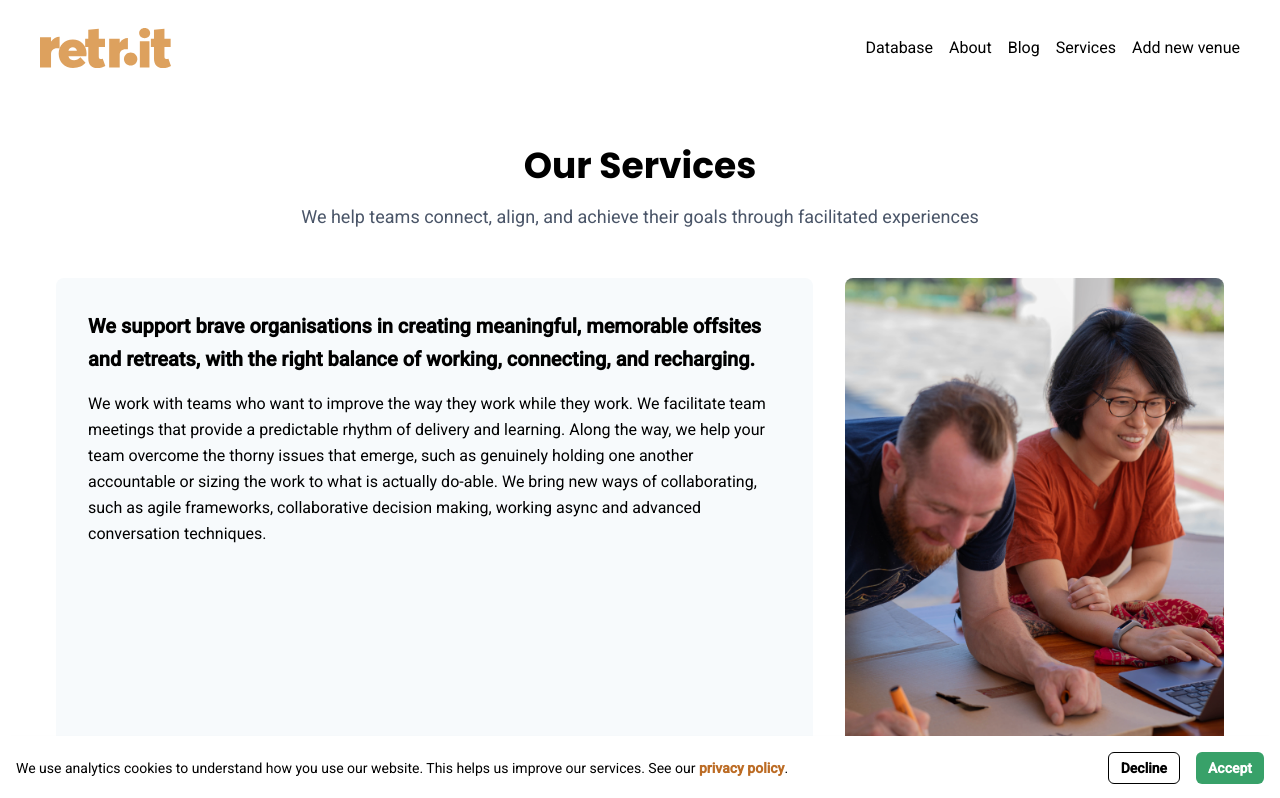
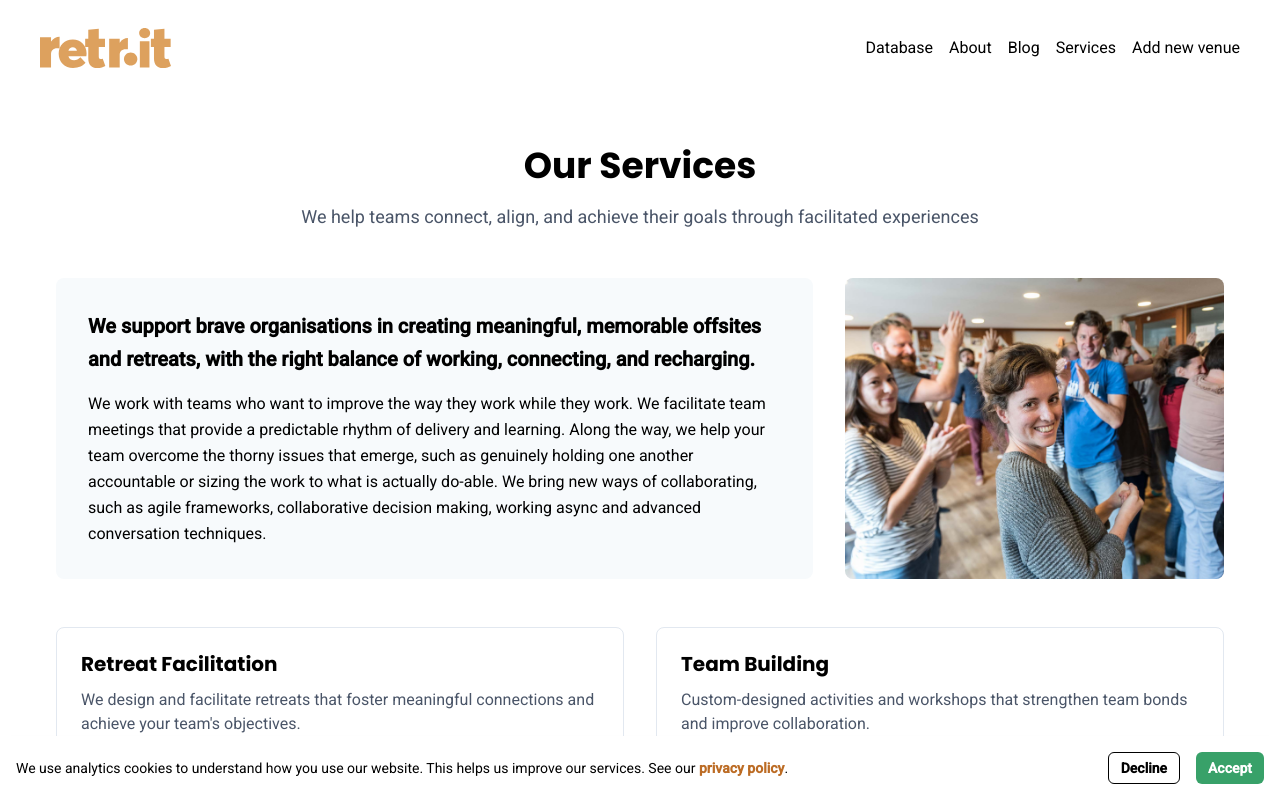
Before and after one commit to manel-heredero/retrit, a React (Vite) app in the folder frontend/: page /services in a window 1280 px wide. Shown: the top 798 px of the page. Built offline with nearby package versions, Linux system fonts and the light colour scheme; no server answers.

Commit message:
new image for services

```diff
--- a/frontend/src/pages/Services.jsx
+++ b/frontend/src/pages/Services.jsx
@@ -90,8 +90,8 @@ function Services() {
               overflow="hidden"
             >
               <img
-                src="/davidandtomomi.png"
-                alt="David and Tomomi"
+                src="/helene.jpg"
+                alt="Helene in Munich"
                 style={{
                   width: '100%',
                   height: '100%',
```
Also changed, not shown: frontend/public/helene.jpg (added).
